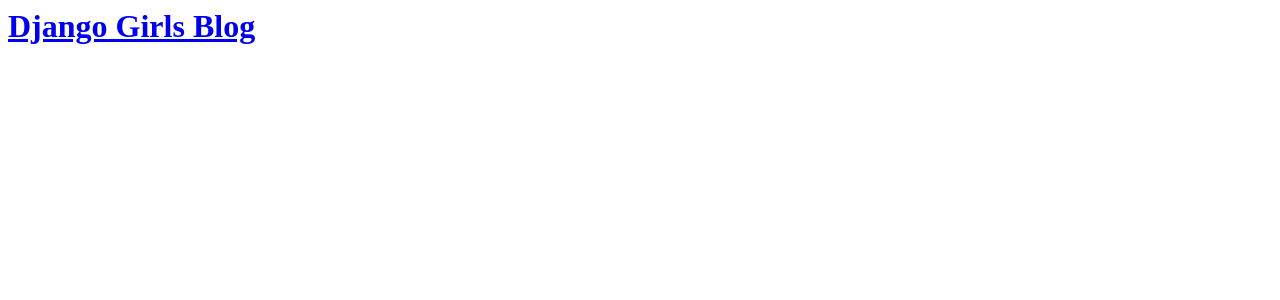
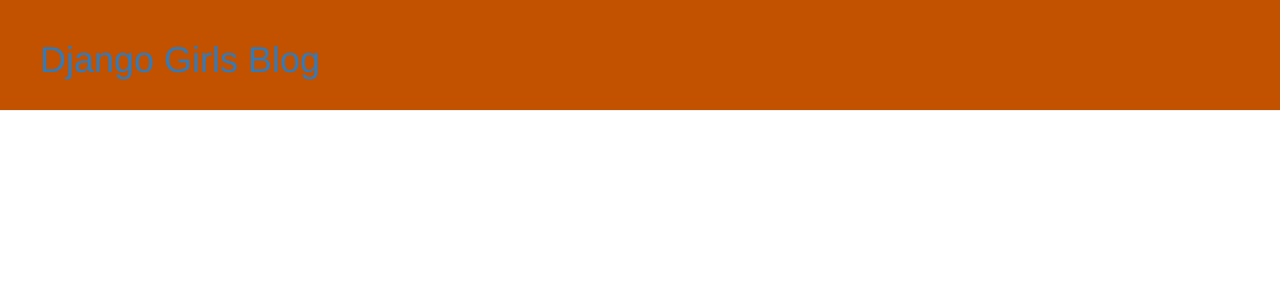
Before and after one commit to Maryteye/my-first-blog, a Django app: page / in a window 1280 px wide. Shown: the top 300 px of the page. Run offline with Django 3.2, Linux system fonts and the light colour scheme; data that the repository does not hold is empty; some libraries are stand-ins or nearby versions.

Commit message:
Added view and template for detailed blog as well as CSS for the site.

```diff
--- /dev/null
+++ b/blog/static/css/blog.css
@@ -0,0 +1,37 @@
+.page-header {
+background-color: #C25100;
+margin-top: 0;
+padding: 20px 20px 20px 40px;
+} .
+page-header h1, .page-header h1 a, .page-header h1 a:visited, .page-header h1 a:active {
+color: #ffffff;
+font-size: 36pt;
+text-decoration: none;
+} .
+content {
+margin-left: 40px;
+} h
+1, h2, h3, h4 {
+font-family: 'Lobster', cursive;
+} .
+date {
+color: #828282;
+} .
+save {
+float: right;
+} .
+post-form textarea, .post-form input {
+width: 100%;
+} .
+top-menu, .top-menu:hover, .top-menu:visited {
+color: #ffffff;
+float: right;
+font-size: 26pt;
+margin-right: 20px;
+} .
+post {
+margin-bottom: 70px;
+} .
+post h2 a, .post h2 a:visited {
+color: #000000;
+}
--- /dev/null
+++ b/blog/templates/blog/base.html
@@ -0,0 +1,27 @@
+
+{% load static %}
+
+<html>
+<head>
+<title>Django Girls blog</title>
+<link rel="stylesheet" href="//maxcdn.bootstrapcdn.com/bootstrap/3.2.0/css/bootstrap.min.css">
+<link rel="stylesheet" href="//maxcdn.bootstrapcdn.com/bootstrap/3.2.0/css/bootstrap-theme.min.css">
+<link href='//fonts.googleapis.com/css?family=Lobster&subset=latin,latin-ext' rel='stylesheet' type='text/css'
+>
+<link rel="stylesheet" href="{% static 'css/blog.css' %}">
+</head>
+<body>
+<div class="page-header">
+<h1><a href="/">Django Girls Blog</a></h1>
+</div>
+<div class="content container">
+<div class="row">
+<div class="col-md-8">
+{% block content %}
+{% endblock %}
+</div>
+</div>
+</div>
+
+</body>
+</html>
--- a/blog/templates/blog/post_list.html
+++ b/blog/templates/blog/post_list.html
@@ -1,18 +1,35 @@
+{% extends 'blog/base.html' %}
+{% load static %}
 <html>
 <head>
 <title>Django Girls blog</title>
+<link rel="stylesheet" href="//maxcdn.bootstrapcdn.com/bootstrap/3.2.0/css/bootstrap.min.css">
+<link rel="stylesheet" href="//maxcdn.bootstrapcdn.com/bootstrap/3.2.0/css/bootstrap-theme.min.css">
+<link href='//fonts.googleapis.com/css?family=Lobster&subset=latin,latin-ext' rel='stylesheet' type='text/css'
+>
+<link rel="stylesheet" href="{% static 'css/blog.css' %}">
 </head>
 <body>
-		<div>
+	<div class="page-header">
 		<h1><a href="/">Django Girls Blog</a></h1>
 	</div>
 
+	<div class="content container">
+		<div class="row">
+			<div class="col-md-8">
+			{% block content %}
 				{% for post in posts %}
-			<div>
-			<p>published: {{ post.published_date }}</p>
-			<h2><a href="">{{ post.title }}</a></h2>
+			<div class="post">
+			<div class="date">
+				{{ post.published_date }}
+			</div>
+			<h2><a href="{% url 'post_detail' pk=post.pk %}">{{ post.title }}</a></h2>
 			<p>{{ post.text|linebreaksbr }}</p>
 			</div>
 				{% endfor %}
+			{% endblock %}
+</div>
+</div>
+</div>
 </body>
 </html>
--- a/blog/urls.py
+++ b/blog/urls.py
@@ -3,4 +3,5 @@
 
 urlpatterns = [
 path('', views.post_list, name='post_list'),
+path('post/<int:pk>/', views.post_detail, name='post_detail'),
 ]
--- a/blog/views.py
+++ b/blog/views.py
@@ -1,8 +1,13 @@
 from django.shortcuts import render
 from django.utils import timezone
 from .models import Post
+from django.shortcuts import render, get_object_or_404
 
 # Create your views here.
 def post_list(request):
 	posts = Post.objects.filter(published_date__lte=timezone.now()).order_by('published_date')
 	return render(request, 'blog/post_list.html', {'posts':posts})
+
+def post_detail(request, pk):
+	post = get_object_or_404(Post, pk=pk)
+	return render(request, 'blog/post_detail.html', {'post': post})
```
Also changed, not shown: blog/templates/blog/post_detail.html (added, +13 -0 lines). Lines whose indentation alone changed are shown as unchanged.
